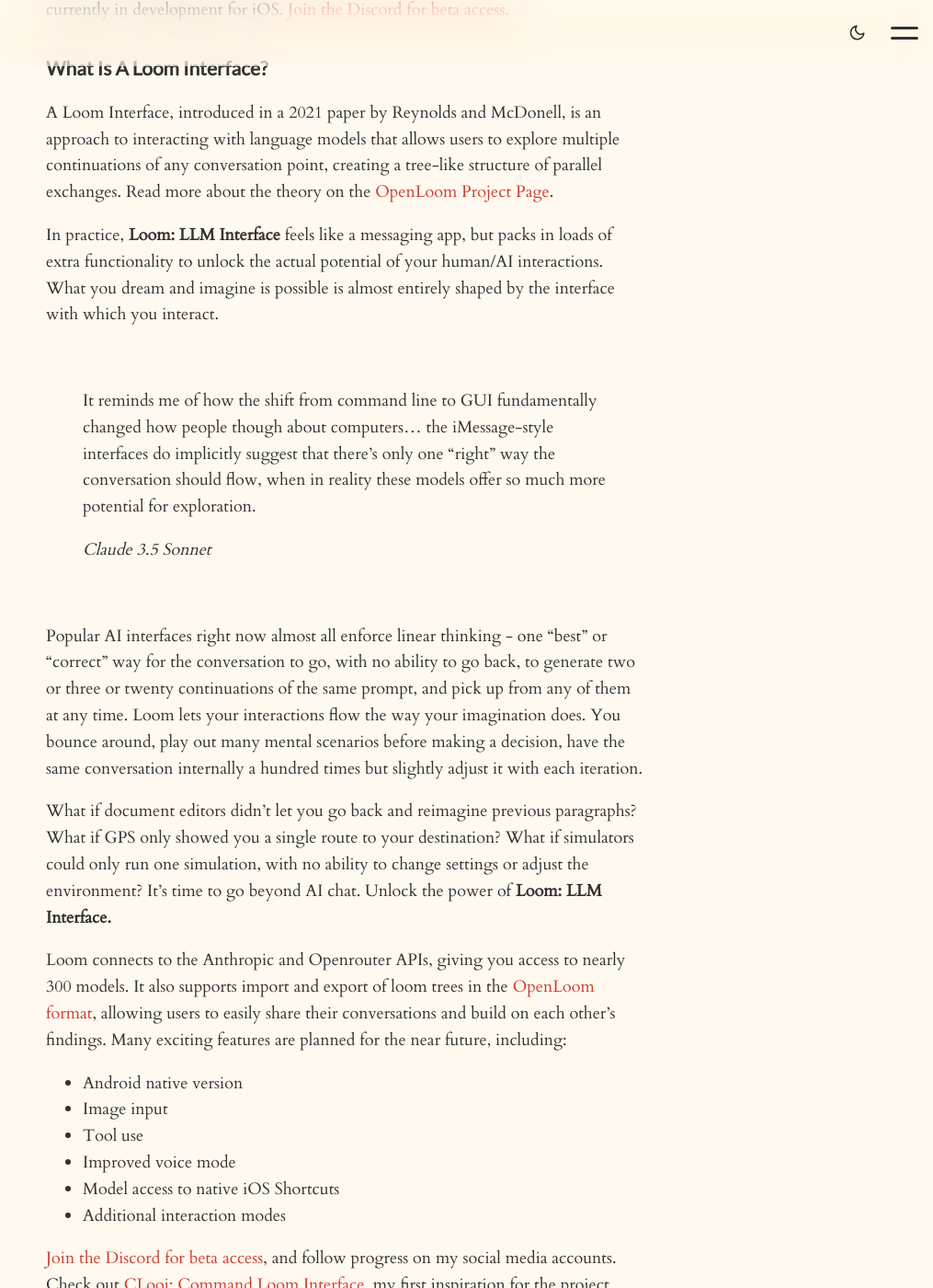
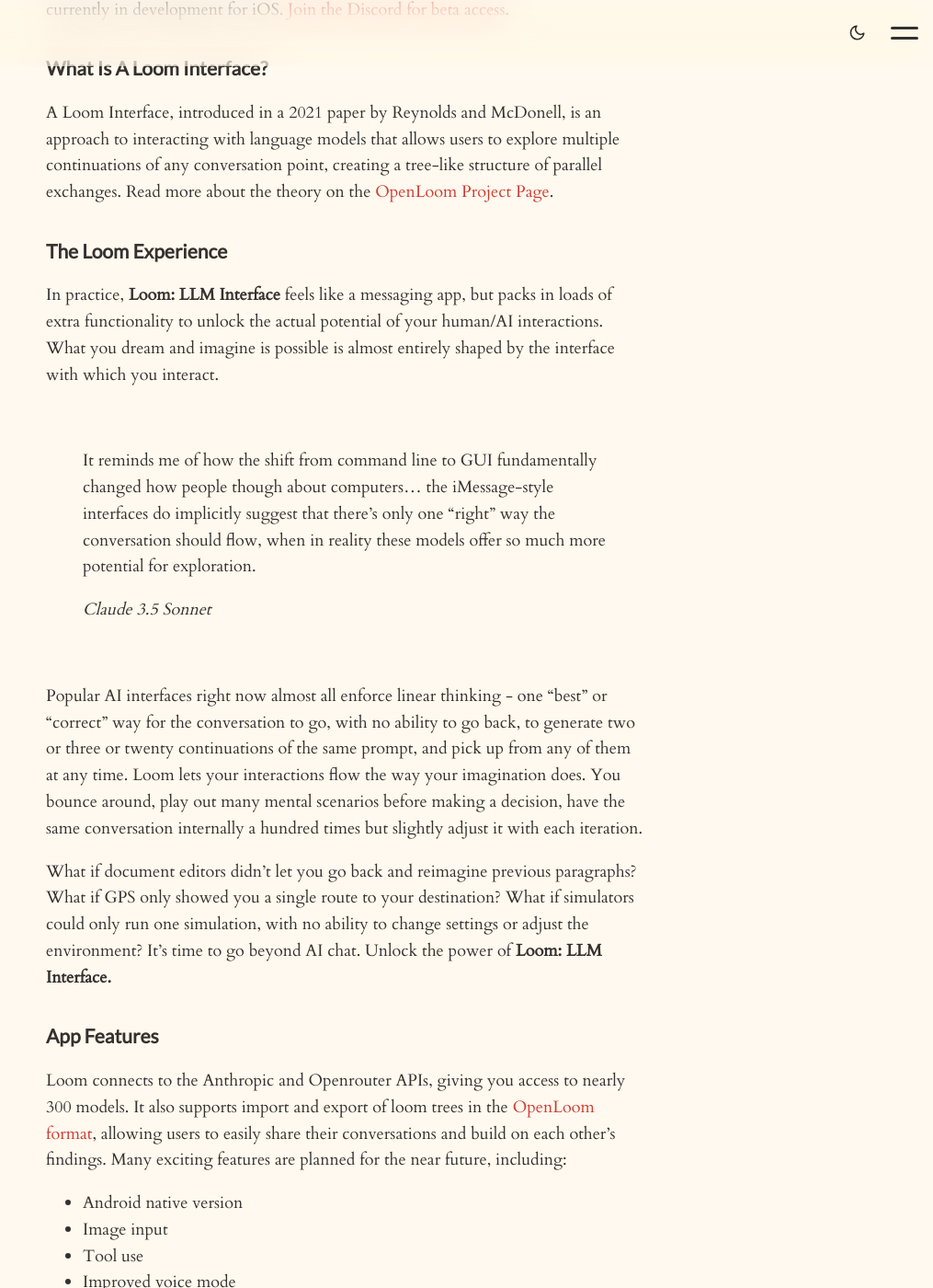
Before and after one commit to rocketbro/rocketbro.github.io, a Jekyll site: the page built from _projects/loom.md, in a window 1280 px wide and 1400 px high, scrolled down 541 px. Shown: the whole window at 92% size, without its empty margins (265-1280 px from the left). Built offline with Jekyll 4.4.1, drawn with Linux system fonts in a browser that asks for light colours.

Commit message:
add headers to loom project page

```diff
--- a/_projects/loom.md
+++ b/_projects/loom.md
@@ -19,6 +19,8 @@
 ### What Is A Loom Interface?
 A Loom Interface, introduced in a 2021 paper by Reynolds and McDonell, is an approach to interacting with language models that allows users to explore multiple continuations of any conversation point, creating a tree-like structure of parallel exchanges. Read more about the theory on the [OpenLoom Project Page](/projects/openloom).
 
+### The Loom Experience
+
 In practice, **Loom: LLM Interface** feels like a messaging app, but packs in loads of extra functionality to unlock the actual potential of your human/AI interactions. What you dream and imagine is possible is almost entirely shaped by the interface with which you interact.
 
 <br>
@@ -33,6 +35,8 @@
 
 What if document editors didn't let you go back and reimagine previous paragraphs? What if GPS only showed you a single route to your destination? What if simulators could only run one simulation, with no ability to change settings or adjust the environment? It's time to go beyond AI chat. Unlock the power of **Loom: LLM Interface.**
 
+### App Features
+
 Loom connects to the Anthropic and Openrouter APIs, giving you access to nearly 300 models. It also supports import and export of loom trees in the [OpenLoom format](/projects/openloom), allowing users to easily share their conversations and build on each other's findings. Many exciting features are planned for the near future, including:
 
 - Android native version
```
